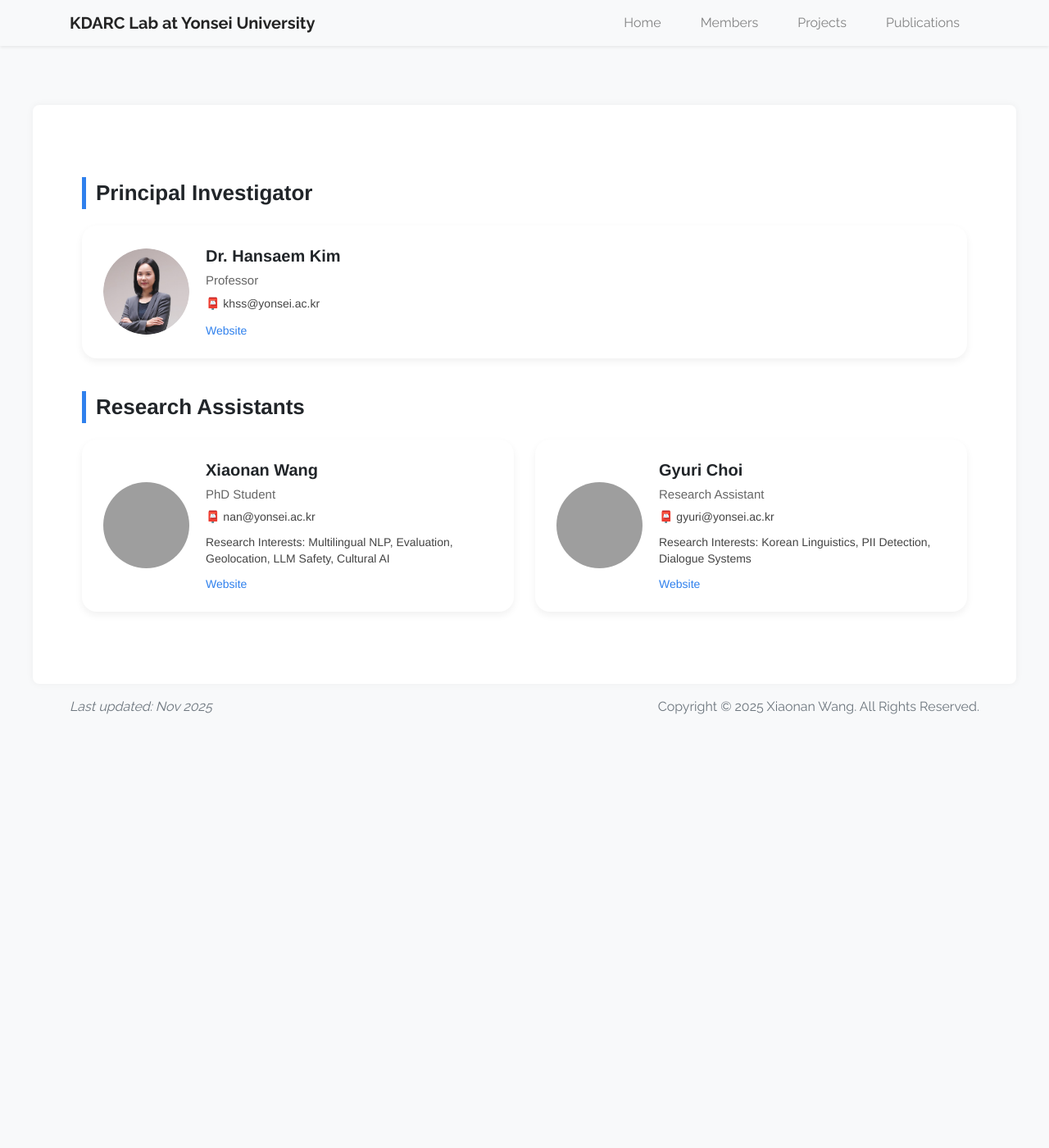
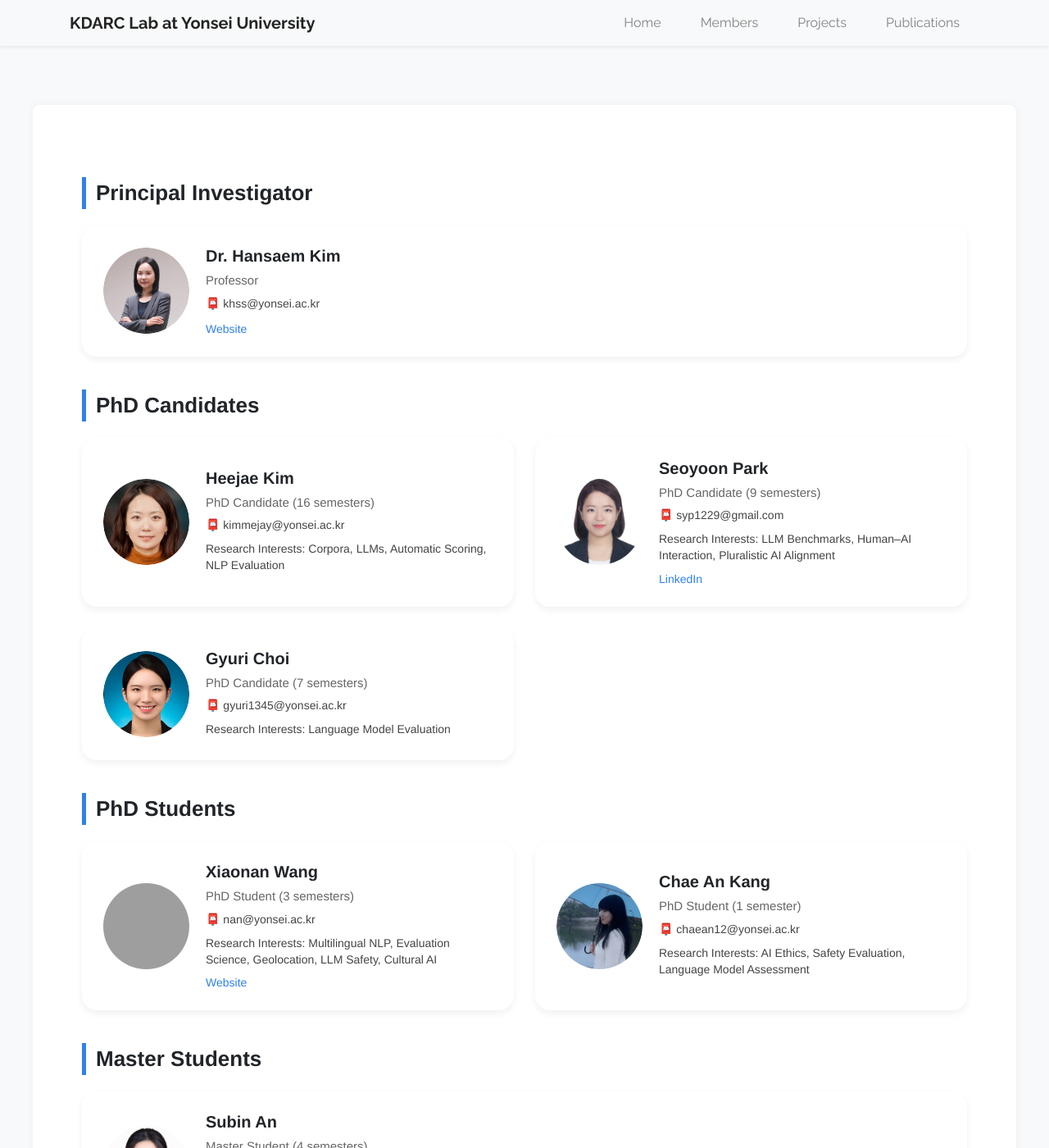
Before and after one commit to wangxiaonan-git/kdarc-lab, a Jekyll site: the page built from members.html, in a window 1280 px wide and 1400 px high. Shown: the whole window at 82% size. Built offline with Jekyll 4.4.1, drawn with Linux system fonts in a browser that asks for light colours; some of the changed text lies outside the part shown; grey boxes are pictures that could not be loaded.

Commit message:
Update members.html

```diff
--- a/members.html
+++ b/members.html
@@ -42,16 +42,15 @@ title: Members
 }
 
 .member-photo {
-  width: 105px !important;
-  height: 105px !important;
-  border-radius: 50% !important;
-  object-fit: cover !important;
+  width: 105px;
+  height: 105px;
+  border-radius: 50%;
+  object-fit: cover;
+  aspect-ratio: 1/1;
   display: block;
 }
 
-.member-info {
-  flex: 1;
-}
+.member-info { flex: 1; }
 
 .member-name {
   font-size: 20px;
@@ -68,14 +67,14 @@ title: Members
 .member-email {
   font-size: 14px;
   color: #444;
-  margin-bottom: 10px;
+  margin-bottom: 8px;
 }
 
 .member-interests {
   font-size: 14px;
   color: #444;
   line-height: 1.45;
-  margin-bottom: 8px;
+  margin-bottom: 6px;
 }
 
 .member-website {
@@ -85,16 +84,16 @@ title: Members
 </style>
 
 
-
-<!-- ===================== PI SECTION ===================== -->
+<!-- ========================================================= -->
+<!--                      PRINCIPAL INVESTIGATOR                -->
+<!-- ========================================================= -->
 
 <div class="team-section">
   <div class="team-title">Principal Investigator</div>
 
   <div class="team-grid">
-
     <div class="member-card">
-      <img class="member-photo" src="/kdarc-lab/assets/images/member/hansaemkim.png" alt="Hansaem Kim">
+      <img class="member-photo" src="/kdarc-lab/assets/images/member/hansaemkim.png">
       <div class="member-info">
         <div class="member-name">Dr. Hansaem Kim</div>
         <div class="member-role">Professor</div>
@@ -102,46 +101,125 @@ title: Members
         <a class="member-website" href="#" target="_blank">Website</a>
       </div>
     </div>
+  </div>
+</div>
+
+
+<!-- ========================================================= -->
+<!--                      PHD CANDIDATES                        -->
+<!-- ========================================================= -->
+
+<div class="team-section">
+  <div class="team-title">PhD Candidates</div>
+
+  <div class="team-grid">
+
+    <!-- Heejae -->
+    <div class="member-card">
+      <img class="member-photo" src="/kdarc-lab/assets/images/member/Kim Heejae.png">
+      <div class="member-info">
+        <div class="member-name">Heejae Kim</div>
+        <div class="member-role">PhD Candidate (16 semesters)</div>
+        <div class="member-email">📮 kimmejay@yonsei.ac.kr</div>
+        <div class="member-interests">
+          Research Interests: Corpora, LLMs, Automatic Scoring, NLP Evaluation
+        </div>
+      </div>
+    </div>
+
+    <!-- Seoyoon -->
+    <div class="member-card">
+      <img class="member-photo" src="/kdarc-lab/assets/images/member/Seoyoon Park.png">
+      <div class="member-info">
+        <div class="member-name">Seoyoon Park</div>
+        <div class="member-role">PhD Candidate (9 semesters)</div>
+        <div class="member-email">📮 syp1229@gmail.com</div>
+        <div class="member-interests">
+          Research Interests: LLM Benchmarks, Human–AI Interaction, Pluralistic AI Alignment
+        </div>
+        <a class="member-website" href="https://www.linkedin.com/in/seoyoon-park-b2505513a" target="_blank">LinkedIn</a>
+      </div>
+    </div>
+
+    <!-- Gyuri -->
+    <div class="member-card">
+      <img class="member-photo" src="/kdarc-lab/assets/images/member/Choi Gyuri.png">
+      <div class="member-info">
+        <div class="member-name">Gyuri Choi</div>
+        <div class="member-role">PhD Candidate (7 semesters)</div>
+        <div class="member-email">📮 gyuri1345@yonsei.ac.kr</div>
+        <div class="member-interests">
+          Research Interests: Language Model Evaluation
+        </div>
+      </div>
+    </div>
 
   </div>
 </div>
 
 
-
-<!-- ===================== RESEARCH ASSISTANTS ===================== -->
+<!-- ========================================================= -->
+<!--                      PHD STUDENTS                         -->
+<!-- ========================================================= -->
 
 <div class="team-section">
-  <div class="team-title">Research Assistants</div>
+  <div class="team-title">PhD Students</div>
 
   <div class="team-grid">
 
     <!-- Xiaonan -->
     <div class="member-card">
-      <img class="member-photo" src="/kdarc-lab/assets/images/member/xiaonanwang.png" alt="Xiaonan Wang">
+      <img class="member-photo" src="/kdarc-lab/assets/images/member/xiaonanwang.png">
       <div class="member-info">
         <div class="member-name">Xiaonan Wang</div>
-        <div class="member-role">PhD Student</div>
+        <div class="member-role">PhD Student (3 semesters)</div>
         <div class="member-email">📮 nan@yonsei.ac.kr</div>
         <div class="member-interests">
-          Research Interests: Multilingual NLP, Evaluation, Geolocation, LLM Safety, Cultural AI
+          Research Interests: Multilingual NLP, Evaluation Science, Geolocation, LLM Safety, Cultural AI
         </div>
-        <a class="member-website" href="#" target="_blank">Website</a>
+        <a class="member-website" href="https://wangxiaonan-git.github.io/" target="_blank">Website</a>
       </div>
     </div>
 
-    <!-- Gyuri -->
+    <!-- Chaean -->
     <div class="member-card">
-      <img class="member-photo" src="/kdarc-lab/assets/images/member/gyuri.jpg" alt="Gyuri">
+      <img class="member-photo" src="/kdarc-lab/assets/images/member/Kang Chae An.png">
       <div class="member-info">
-        <div class="member-name">Gyuri Choi</div>
-        <div class="member-role">Research Assistant</div>
-        <div class="member-email">📮 gyuri@yonsei.ac.kr</div>
+        <div class="member-name">Chae An Kang</div>
+        <div class="member-role">PhD Student (1 semester)</div>
+        <div class="member-email">📮 chaean12@yonsei.ac.kr</div>
         <div class="member-interests">
-          Research Interests: Korean Linguistics, PII Detection, Dialogue Systems
+          Research Interests: AI Ethics, Safety Evaluation, Language Model Assessment
         </div>
-        <a class="member-website" href="#" target="_blank">Website</a>
       </div>
     </div>
 
   </div>
 </div>
+
+
+<!-- ========================================================= -->
+<!--                      MASTER STUDENTS                       -->
+<!-- ========================================================= -->
+
+<div class="team-section">
+  <div class="team-title">Master Students</div>
+
+  <div class="team-grid">
+
+    <!-- Subin -->
+    <div class="member-card">
+      <img class="member-photo" src="/kdarc-lab/assets/images/member/Subin An.png">
+      <div class="member-info">
+        <div class="member-name">Subin An</div>
+        <div class="member-role">Master Student (4 semesters)</div>
+        <div class="member-email">📮 aaasb9946@yonsei.ac.kr</div>
+        <div class="member-interests">
+          Research Interests: Language Resource Construction, LM Evaluation, Model Robustness
+        </div>
+        <a class="member-website" href="https://scholar.google.co.kr/citations?user=WZHrMfsAAAAJ&hl=ko" target="_blank">Google Scholar</a>
+      </div>
+    </div>
+
+  </div>
+</div>
```
